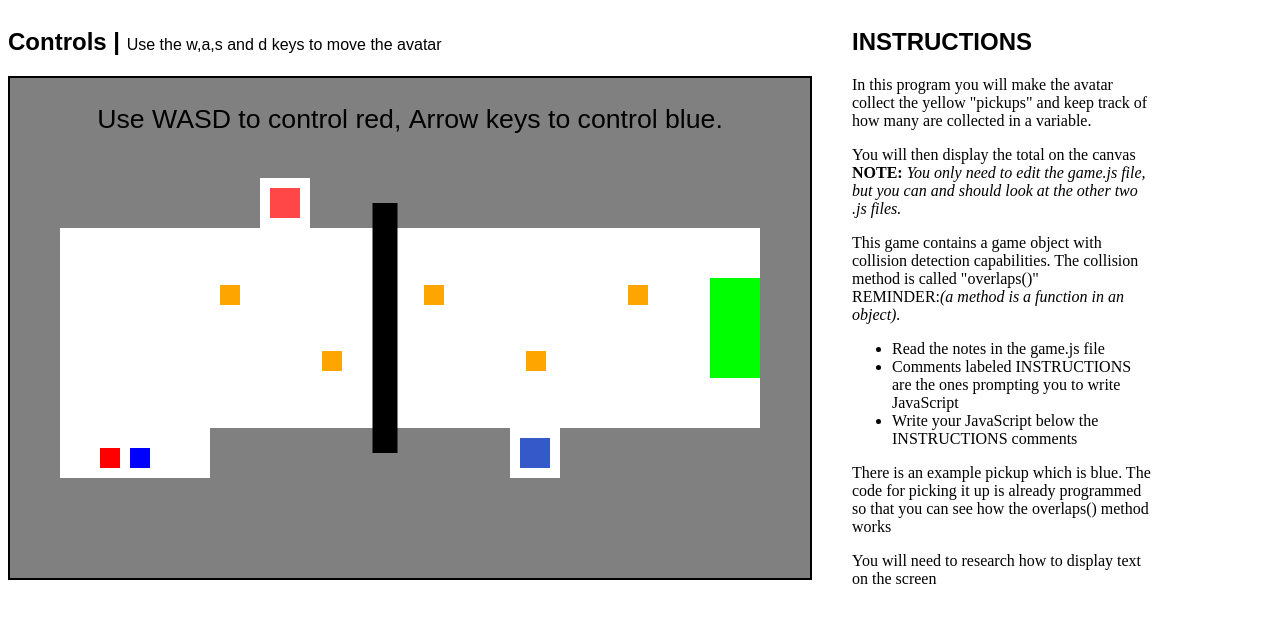
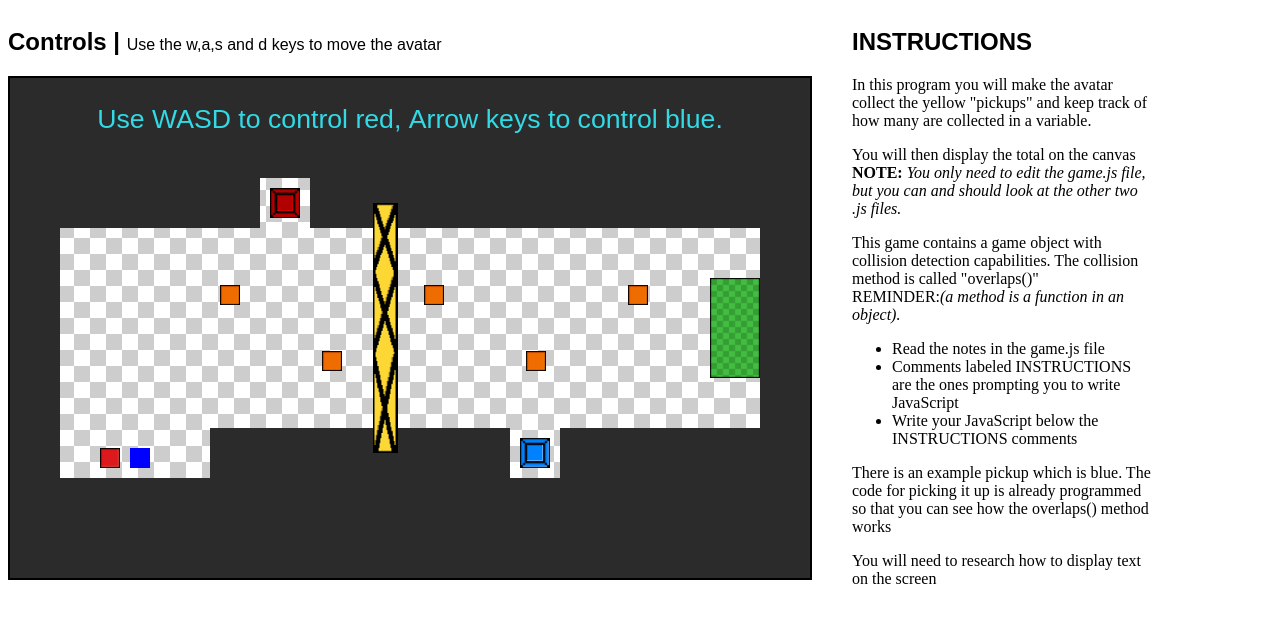
Before and after one commit to mattxix/GDS_Term1Game, a plain HTML site: page index.html in a window 1280 px wide. Drawn offline with Linux system fonts and the light colour scheme.

Commit message:
added images to code

```diff
--- a/index.html
+++ b/index.html
@@ -9,6 +9,15 @@
 
 </head>
 <body>
+    <img id="redButton" src="images/redbutton.png" alt="redButton" style="display: none;">
+    <img id="redSquare" src="images/redsquare.png" alt="redSquare" style="display: none;">
+    <img id="blueButton" src="images/bluebutton.png" alt="blueButton" style="display: none;">
+    <img id="blueSquare" src="images/bluesquare.png" alt="blueSquare" style="display: none;">
+    <img id="enemy" src="images/enemysquare.png" alt="enemySquare" style="display: none;">
+    <img id="finish" src="images/finish.png" alt="finish" style="display: none;">
+    <img id="gate" src="images/gate.png" alt="gate" style="display: none;">
+    <img id="background" src="images/floor.png" alt="floor" style="display: none;">
+
     <div>
         <h2>Controls | <span>Use the w,a,s and d keys to move the avatar</span></h2>
         <canvas width="800" height="500"></canvas>
--- a/js/GameObject.js
+++ b/js/GameObject.js
@@ -28,6 +28,16 @@ class GameObject
             ctx.translate(this.x, this.y)
             ctx.rotate(this.angle*Math.PI/180)
             ctx.fillRect(-this.w/2, -this.h/2, this.w, this.h)
+        ctx.restore();
+    }
+    //Draws Image
+    renderImage(image)
+    {
+        ctx.save();
+            ctx.fillStyle = this.color
+            ctx.translate(this.x, this.y)
+            ctx.rotate(this.angle*Math.PI/180)
+            ctx.drawImage(image, -this.w/2, -this.h/2, this.w, this.h)
         ctx.restore();
     }
 
--- a/js/game.js
+++ b/js/game.js
@@ -11,12 +11,26 @@ var fps = 1000 / 60
 var timer = setInterval(main, fps)
 
 ctx.font = "20pt Arial"
+ctx.fillStyle = "#32dae6"
 ctx.textAlign = "center"
 
 /*------------Declare Variables Here--------*/
 
 //Declare WASD (Red) player and its visual properties/location
 //Declare Arrows (Blue) player and its visual properties/location
+
+const images = {
+    "redSquare" : document.getElementById("redSquare"),
+    "redButton" : document.getElementById("redButton"),
+    "blueSquare" : document.getElementById("blueSquare"),
+    "blueButton" : document.getElementById("blueButton"),
+    "gate" : document.getElementById("gate"),
+    "finish" : document.getElementById("finish"),
+    "enemy" : document.getElementById("enemy"),
+    "background" : document.getElementById("background"),
+}
+
+var redSquare = document.getElementById("redSquare")
 
 var playerOne = new GameObject();
 playerOne.color = "red"
@@ -162,7 +176,7 @@ for (let i = 0; i < wallsData.length; i++) {
     wall.y = data.y
     wall.w = data.width
     wall.h = data.height
-    wall.color = "gray"
+    wall.color = "#2b2b2b"
     console.log(data)
 }
 
@@ -177,7 +191,7 @@ This is the function that makes the game work
 function main() {
     //erases the screen
     ctx.clearRect(0, 0, c.width, c.height);
-
+    ctx.drawImage(images.background, 0, 0, c.width, c.height)
 
 
     //Check if a key is pressed and changed the player's velocity to the corresponding speed
@@ -198,8 +212,8 @@ function main() {
         restartPlayers();
     }
 
-    buttonOne.render();
-    buttonTwo.render();
+    buttonOne.renderImage(images.redButton);
+    buttonTwo.renderImage(images.blueButton);
 
     //If the red player or blue player stands on (overlaps) their corresponding button, the gate will be open and be moved off screen
     if (playerOne.overlaps(buttonOne) || playerTwo.overlaps(buttonTwo)) {
@@ -208,11 +222,11 @@ function main() {
         gate.y = c.height / 2
     }
     //Draw the gate using fillRect in the middle of the map
-    gate.render();
+    gate.renderImage(images.gate);
 
 
     //If both the players overlap with the exit, the game ends
-    end.render();
+    end.renderImage(images.finish);
     if (playerOne.overlaps(end) && playerTwo.overlaps(end)) {
         ctx.fillText("You Win!", c.width / 2, 50, 800)
     } else {
@@ -228,7 +242,7 @@ function main() {
     for (let i = 0; i < enemies.length; i++) {
         let enemy = enemies[i]
         enemy.move();
-        enemy.render();
+        enemy.renderImage(images.enemy);
 
         //If the enemy y value is past a certain point, invert the velocity for both ways
         if (enemy.y > 340) {
@@ -249,8 +263,8 @@ function main() {
     //Player render and player move
     playerOne.move();
     playerTwo.move();
-    playerOne.render();
-    playerTwo.render();
+    playerOne.renderImage(images.redSquare);
+    playerTwo.render(images.blueSquare);
 }
 
 function getVelocity() {
```
